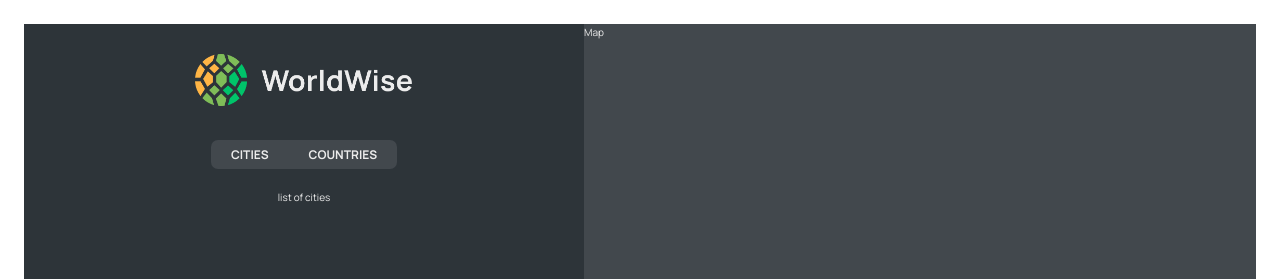
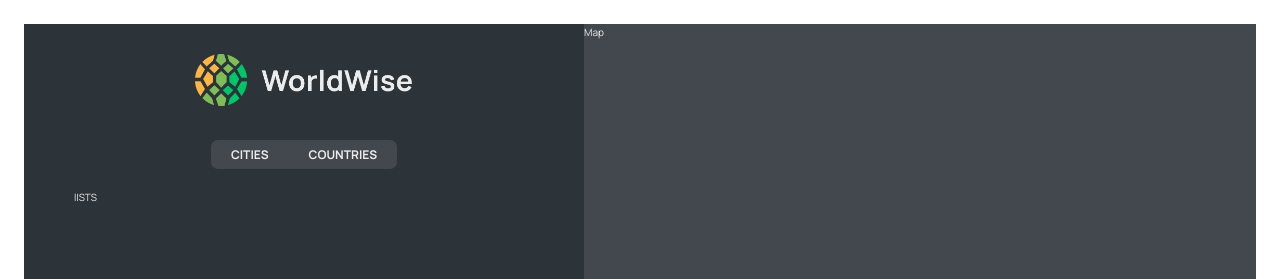
Before and after one commit to akashrathore94/worldwise2, a React (Vite) app: page /app in a window 1280 px wide. Shown: the top 279 px of the page. Built offline with nearby package versions, Linux system fonts and the light colour scheme.

Commit message:
added Citylist component

```diff
--- a/package.json
+++ b/package.json
@@ -7,9 +7,11 @@
     "dev": "vite",
     "build": "vite build",
     "lint": "eslint . --ext js,jsx --report-unused-disable-directives --max-warnings 0",
-    "preview": "vite preview"
+    "preview": "vite preview",
+    "server": "json-server --watch data/cities.json --port 8000 -delay 500"
   },
   "dependencies": {
+    "json-server": "^1.0.0-beta.3",
     "react": "^18.2.0",
     "react-dom": "^18.2.0",
     "react-router-dom": "^6.28.1"
--- a/src/App.jsx
+++ b/src/App.jsx
@@ -5,6 +5,7 @@
 import PageNotFound from "./pages/PageNotFound";
 import AppLayout from "./pages/AppLayout";
 import Login from "./pages/Login";
+import CityList from "./components/CityList";
 
 function App() {
   return (
@@ -21,8 +22,8 @@
           <Route path="pricing" element={<Pricing />} />
           <Route path="login" element={<Login />} />
           <Route path="app" element={<AppLayout />}>
-            <Route index element={<p>list of cities</p>} />
-            <Route path="cities" element={<p>list of cities</p>} />
+            <Route index element={<CityList />} />
+            <Route path="cities" element={<CityList />} />
             <Route path="countries" element={<p>Countries</p>} />
             <Route path="form" element={<p>Form</p>} />
           </Route>
--- /dev/null
+++ b/src/components/CityList.jsx
@@ -0,0 +1,7 @@
+import styles from "./CityList.module.css";
+
+function CityList() {
+  return <ul className={styles.cityList}>lISTS</ul>;
+}
+
+export default CityList;
```
Also changed, not shown: 1 other file (tests, documents, lock files or other folders).
